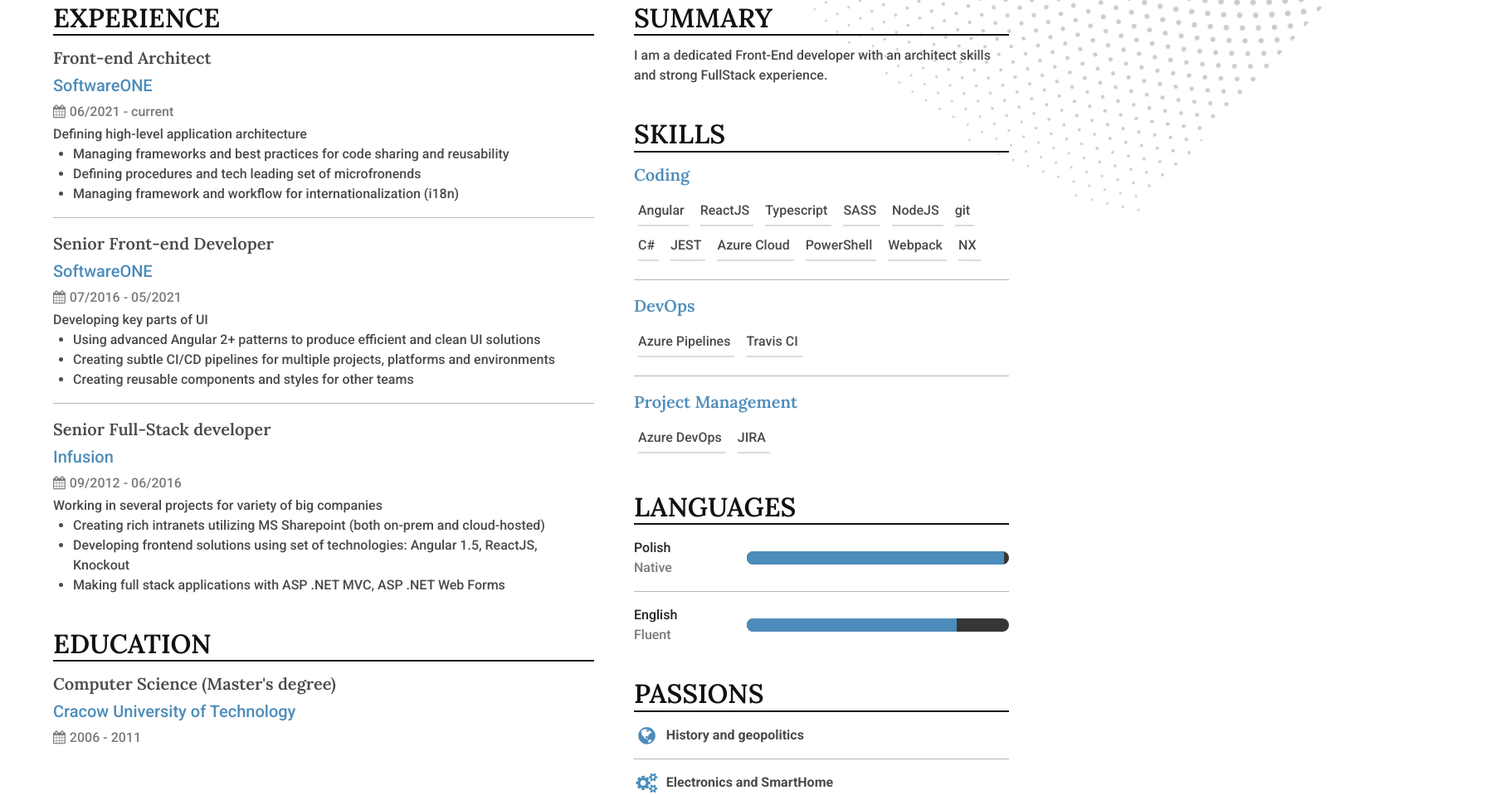
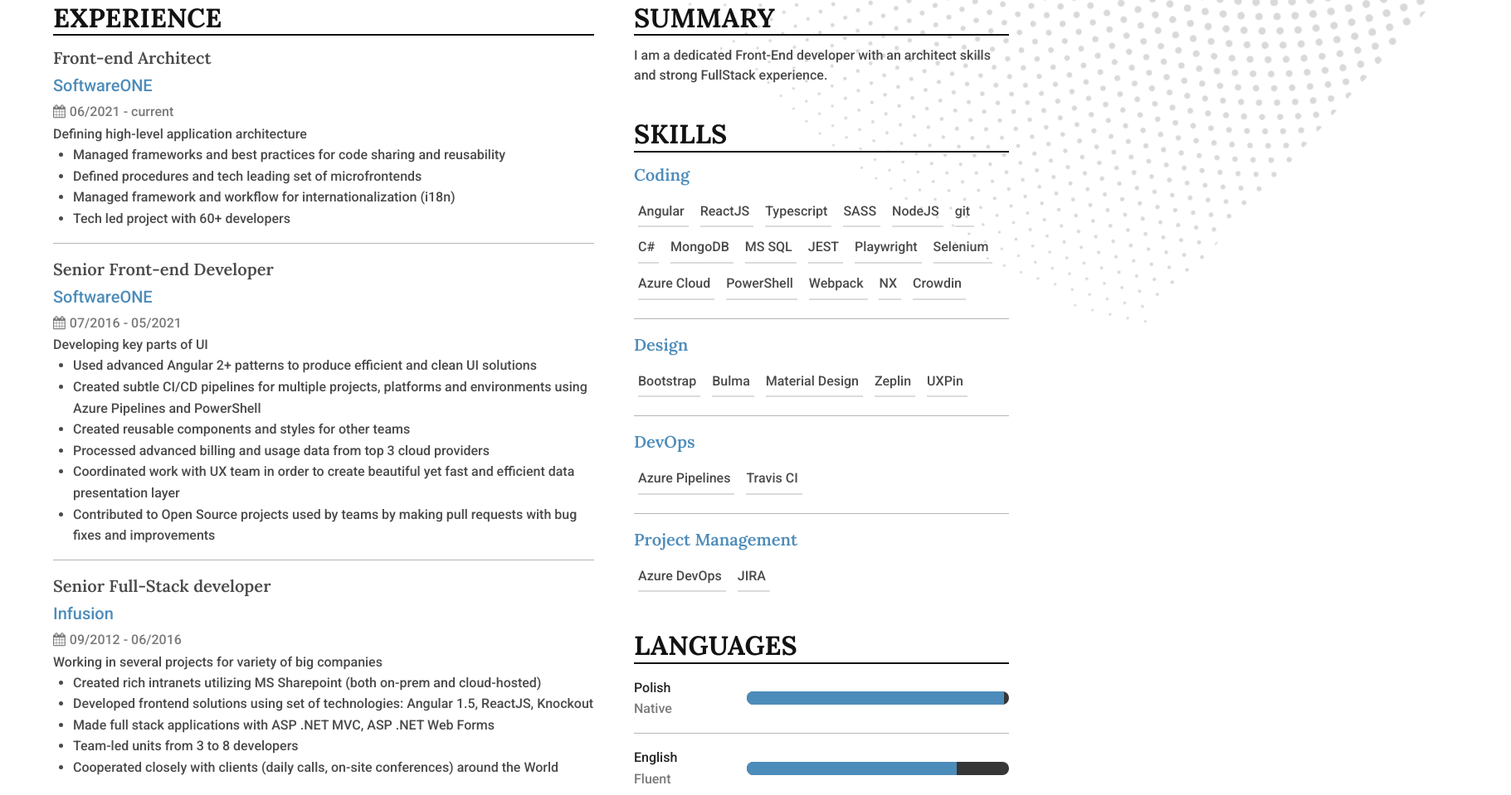
Before and after one commit to orkisz/cv, a website: page index.html in a window 1280 px wide. Shown: the part 269-1228 px from the top of the page at 83% size, 1821 px wide, since content can reach past the window. Drawn offline with nearby package versions, Linux system fonts and the light colour scheme; files that its build step writes are made by us from their sources.

Commit message:
Final fixes

```diff
--- a/css/style.scss
+++ b/css/style.scss
@@ -34,14 +34,14 @@ $family-sans-serif-secondary: "Lora", Helvetica, Arial, sans-serif;
   background: url(../assets/dots.svg);
   background-size: cover;
   background-repeat: no-repeat;
-  width: 800px;
-  height: 800px;
+  width: 900px;
+  height: 900px;
   top: 0;
   right: 0;
   position: absolute;
   z-index: -1;
-  transform: rotateZ(222deg) translate3d(-80px, 484px, 0px);
-  filter: opacity(0.2);
+  transform: rotateZ(222deg) translate3d(-130px, 483px, 0px);
+  filter: opacity(0.15);
 }
 
 a {
@@ -55,7 +55,7 @@ a {
 h1 {
   font-family: $family-sans-serif-secondary;
   font-size: $size-1;
-  font-weight: 600;
+  font-weight: 800;
   color: $black-bis;
   text-transform: uppercase;
 }
@@ -65,7 +65,7 @@ h2 {
   border-bottom: 2px solid;
   color: $black-bis;
   font-size: $size-3;
-  font-weight: 600;
+  font-weight: 800;
   text-transform: uppercase;
   margin-bottom: $size-7;
   line-height: 1.2;
@@ -107,6 +107,10 @@ i.fa {
 ul {
   list-style: disc;
   margin-left: 24px;
+
+  li {
+    line-height: 1.6;
+  }
 
   &.crumbs {
     list-style: none;
--- a/index.html
+++ b/index.html
@@ -68,9 +68,10 @@
                     </time>
                     Defining high-level application architecture
                     <ul>
-                        <li>Managing frameworks and best practices for code sharing and reusability</li>
-                        <li>Defining procedures and tech leading set of microfronends</li>
-                        <li>Managing framework and workflow for internationalization (i18n)</li>
+                        <li>Managed frameworks and best practices for code sharing and reusability</li>
+                        <li>Defined procedures and tech leading set of microfrontends</li>
+                        <li>Managed framework and workflow for internationalization (i18n)</li>
+                        <li>Tech led project with 60+ developers</li>
                     </ul>
                     <h4>Senior Front-end Developer</h4>
                     <h5>SoftwareONE</h5>
@@ -79,9 +80,12 @@
                     </time>
                     Developing key parts of UI
                     <ul>
-                        <li>Using advanced Angular 2+ patterns to produce efficient and clean UI solutions</li>
-                        <li>Creating subtle CI/CD pipelines for multiple projects, platforms and environments</li>
-                        <li>Creating reusable components and styles for other teams</li>
+                        <li>Used advanced Angular 2+ patterns to produce efficient and clean UI solutions</li>
+                        <li>Created subtle CI/CD pipelines for multiple projects, platforms and environments using Azure Pipelines and PowerShell</li>
+                        <li>Created reusable components and styles for other teams</li>
+                        <li>Processed advanced billing and usage data from top 3 cloud providers</li>
+                        <li>Coordinated work with UX team in order to create beautiful yet fast and efficient data presentation layer</li>
+                        <li>Contributed to Open Source projects used by teams by making pull requests with bug fixes and improvements</li>
                     </ul>
                     <h4>Senior Full-Stack developer</h4>
                     <h5>Infusion</h5>
@@ -90,9 +94,11 @@
                     </time>
                     Working in several projects for variety of big companies
                     <ul>
-                        <li>Creating rich intranets utilizing MS Sharepoint (both on-prem and cloud-hosted)</li>
-                        <li>Developing frontend solutions using set of technologies: Angular 1.5, ReactJS, Knockout</li>
-                        <li>Making full stack applications with ASP .NET MVC, ASP .NET Web Forms</li>
+                        <li>Created rich intranets utilizing MS Sharepoint (both on-prem and cloud-hosted)</li>
+                        <li>Developed frontend solutions using set of technologies: Angular 1.5, ReactJS, Knockout</li>
+                        <li>Made full stack applications with ASP .NET MVC, ASP .NET Web Forms</li>
+                        <li>Team-led units from 3 to 8 developers</li>
+                        <li>Cooperated closely with clients (daily calls, on-site conferences) around the World</li>
                     </ul>
                 </section>
                 <section>
@@ -120,13 +126,25 @@
                         <li>NodeJS</li>
                         <li>git</li>
                         <li>C#</li>
+                        <li>MongoDB</li>
+                        <li>MS SQL</li>
                         <li>JEST</li>
+                        <li>Playwright</li>
+                        <li>Selenium</li>
                         <li>Azure Cloud</li>
                         <li>PowerShell</li>
                         <li>Webpack</li>
                         <li>NX</li>
+                        <li>Crowdin</li>
                     </ul>
-                    <h4 class="has-text-primary">DevOps</h4>
+                    <h4 class="has-text-primary">Design</h4>
+                    <ul class="crumbs">
+                        <li>Bootstrap</li>
+                        <li>Bulma</li>
+                        <li>Material Design</li>
+                        <li>Zeplin</li>
+                        <li>UXPin</li>
+                    </ul><h4 class="has-text-primary">DevOps</h4>
                     <ul class="crumbs">
                         <li>Azure Pipelines</li>
                         <li>Travis CI</li>
```
